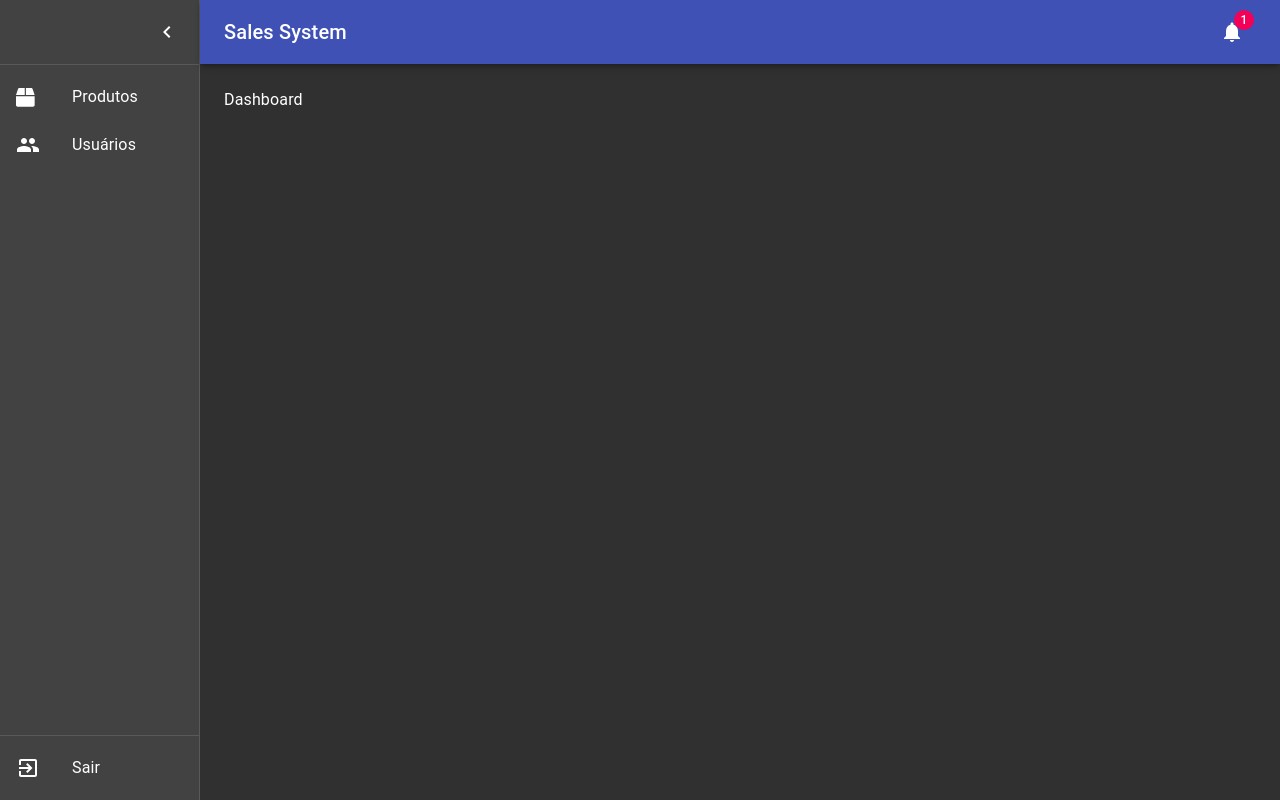
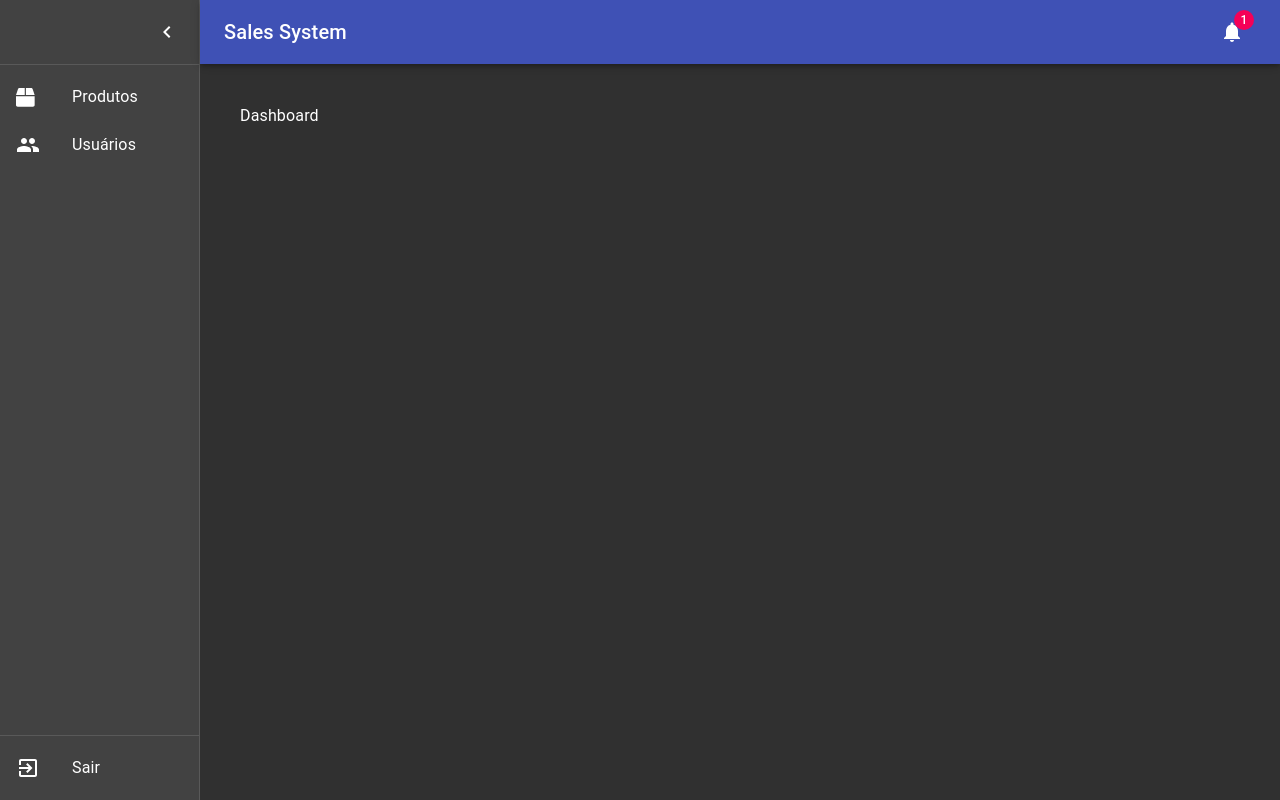
Before and after one commit to tsuyoda/sales-system-front, a React (Create React App) app: page / in a window 1280 px wide. Built offline with nearby package versions, Linux system fonts and the light colour scheme; sample sign-in values are in the browser's storage.

Commit message:
refact: change padding spacing

```diff
--- a/src/components/Home/styles.ts
+++ b/src/components/Home/styles.ts
@@ -59,7 +59,7 @@ export const useStyles = makeStyles(theme => ({
     ...theme.mixins.toolbar
   },
   content: {
-    padding: theme.spacing(3),
+    padding: theme.spacing(5),
     flexGrow: 1
   }
 }));
```
